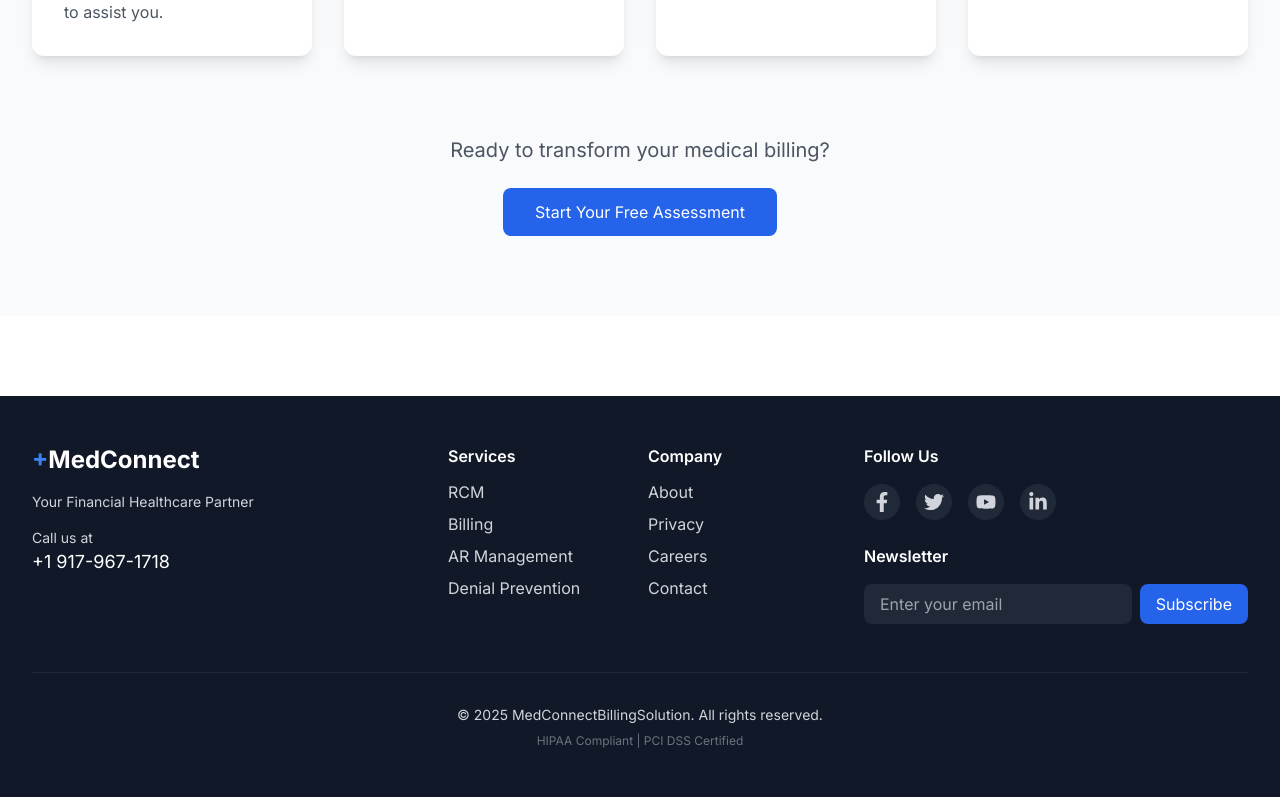
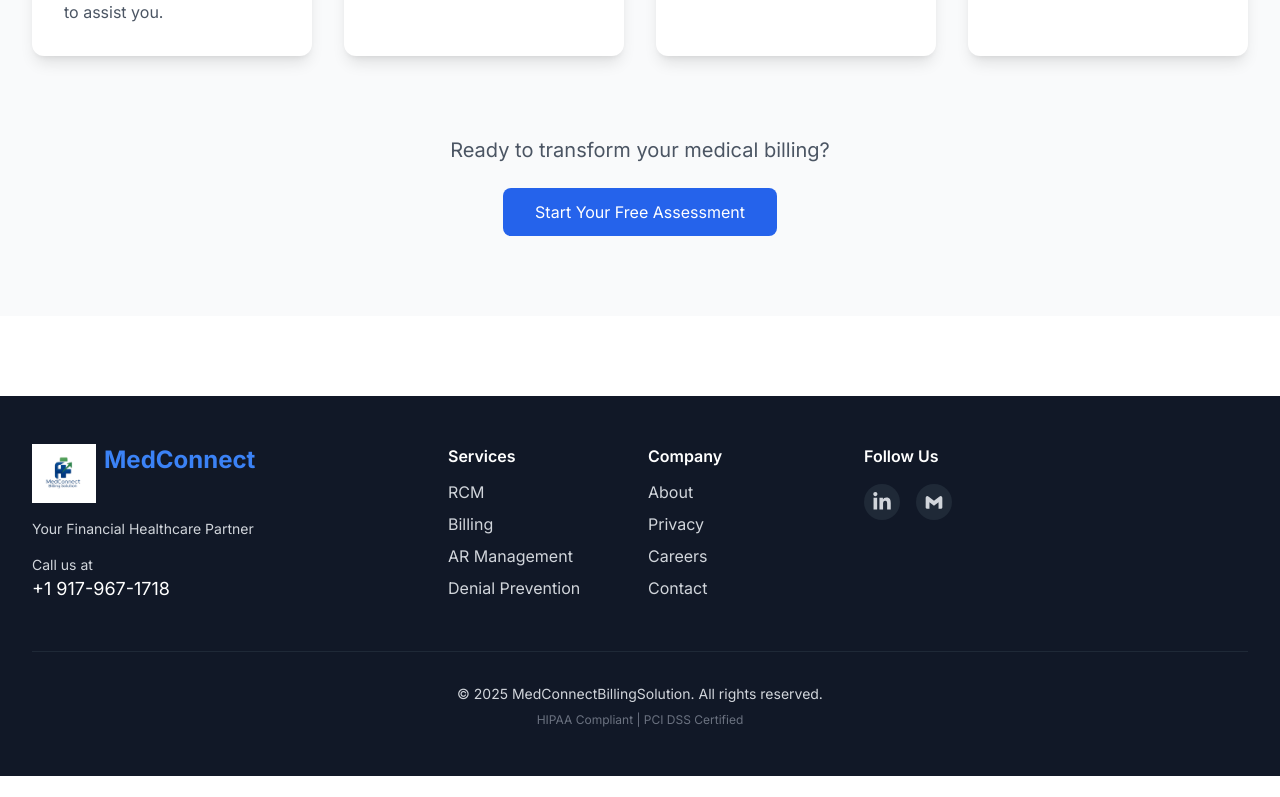
Before and after one commit to sufailn/medconnect-billing, a Next.js app: page / in a window 1280 px wide. Shown: the part 4853-5650 px from the top of the page. After the commit the page ends 5629 px from the top, so only its background shows below. Built offline with nearby package versions, Linux system fonts and the light colour scheme.

Commit message:
mail  and linked in fixed

```diff
--- a/src/components/Footer.js
+++ b/src/components/Footer.js
@@ -1,6 +1,6 @@
 'use client';
 import { motion } from 'framer-motion';
-import { FacebookIcon, TwitterIcon, YoutubeIcon, LinkedinIcon } from '@/components/SocialIcons';
+import { LinkedinIcon, GmailIcon } from '@/components/SocialIcons';
 
 export default function Footer() {
   return (
@@ -11,14 +11,14 @@ export default function Footer() {
           whileInView={{ opacity: 1 }}
           className="grid md:grid-cols-3 gap-8 mb-12"
         >
-          {/* Company Info */}
           <div className="space-y-4">
-            <h3 className="text-2xl font-bold text-white">
-              <span className="text-blue-500">+</span>MedConnect
+            <h3 className="text-2xl font-bold text-white flex items-end relative">
+              <span className="text-blue-500 flex relative">
+                <img src="icon.png" className="h-19 w-16 mr-2 relative" />
+                <h2 className="bottom-0"> MedConnect</h2>
+              </span>
             </h3>
-            <p className="text-sm">
-              Your Financial Healthcare Partner
-            </p>
+            <p className="text-sm">Your Financial Healthcare Partner</p>
             <div className="mt-4">
               <p className="text-sm">Call us at</p>
               <a
@@ -41,7 +41,6 @@ export default function Footer() {
                 <li><a href="#" className="hover:text-blue-400 transition-colors">Denial Prevention</a></li>
               </ul>
             </div>
-
             <div className="space-y-3">
               <h4 className="text-white font-semibold mb-2">Company</h4>
               <ul className="space-y-2">
@@ -53,44 +52,30 @@ export default function Footer() {
             </div>
           </div>
 
-          {/* Social & Newsletter */}
-          <div className="space-y-6">
-            <div className="space-y-4">
-              <h4 className="text-white font-semibold">Follow Us</h4>
-              <div className="flex space-x-4">
-                {[
-                  { icon: FacebookIcon, href: '#' },
-                  { icon: TwitterIcon, href: '#' },
-                  { icon: YoutubeIcon, href: '#' },
-                  { icon: LinkedinIcon, href: '#' }
+
+                <div className="space-y-6">
+                <div className="space-y-4">
+                  <h4 className="text-white font-semibold">Follow Us</h4>
+                  <div className="flex space-x-4">
+                  {[
+                    { icon: LinkedinIcon, href: 'https://www.linkedin.com/company/medconnect-billing-solutions/' },
+                    {
+                      icon: GmailIcon,
+                      href: 'https://mail.google.com/mail/?view=cm&fs=1&to=medconnectbilling@gmail.com&su=Hello%20MedConnect&body=Hi%20MedConnect%20Team%2C'
+                    }, // Ensure mailto is correct
                 ].map((social, index) => (
                   <motion.a
                     key={index}
                     href={social.href}
                     whileHover={{ scale: 1.1 }}
                     className="p-2 rounded-full bg-gray-800 hover:bg-blue-600 transition-colors"
+                    target="_blank" // Open in new tab (optional)
+                    rel="noopener noreferrer" // Security best practice
                   >
                     <social.icon className="h-5 w-5" />
                   </motion.a>
                 ))}
               </div>
-            </div>
-
-            <div className="space-y-4">
-              <h4 className="text-white font-semibold">Newsletter</h4>
-              <form className="flex gap-2">
-                <input
-                  type="email"
-                  placeholder="Enter your email"
-                  className="flex-1 px-4 py-2 rounded-lg bg-gray-800 text-white focus:outline-none focus:ring-2 focus:ring-blue-500"
-                />
-                <button
-                  type="submit"
-                  className="bg-blue-600 text-white px-4 py-2 rounded-lg hover:bg-blue-700 transition-colors"
-                >
-                  Subscribe
-                </button>
-              </form>
             </div>
           </div>
         </motion.div>
--- a/src/components/SocialIcons.js
+++ b/src/components/SocialIcons.js
@@ -5,7 +5,7 @@ import {
     FaYoutube,
     FaLinkedinIn
   } from 'react-icons/fa';
-
+  import { BiLogoGmail } from "react-icons/bi";
   export function FacebookIcon(props) {
     return <FaFacebookF {...props} />;
   }
@@ -21,3 +21,6 @@ import {
   export function LinkedinIcon(props) {
     return <FaLinkedinIn {...props} />;
   }
+  export function GmailIcon(props) {
+    return <BiLogoGmail   {...props} />;
+  }
```
